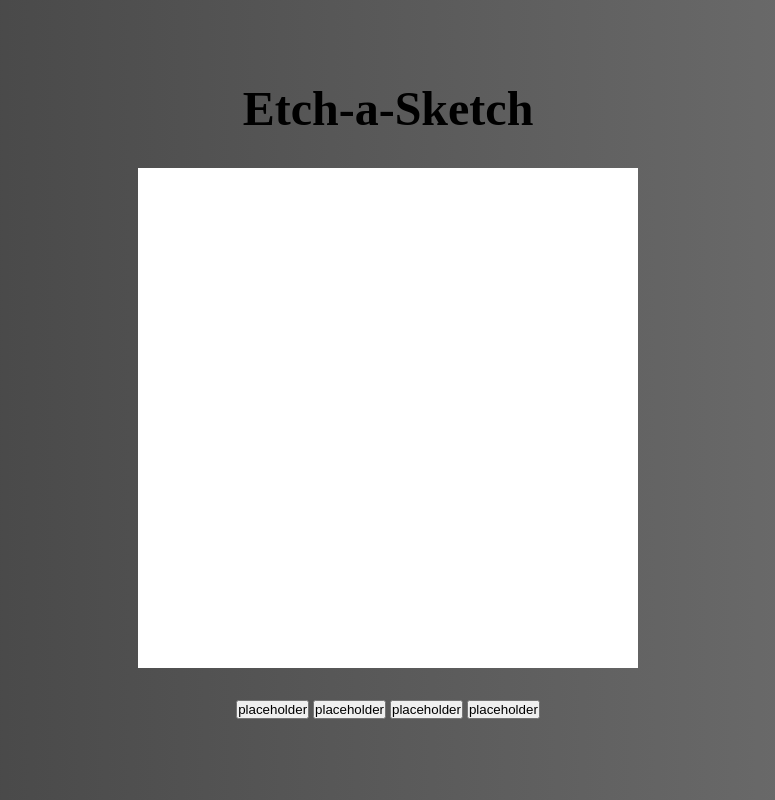
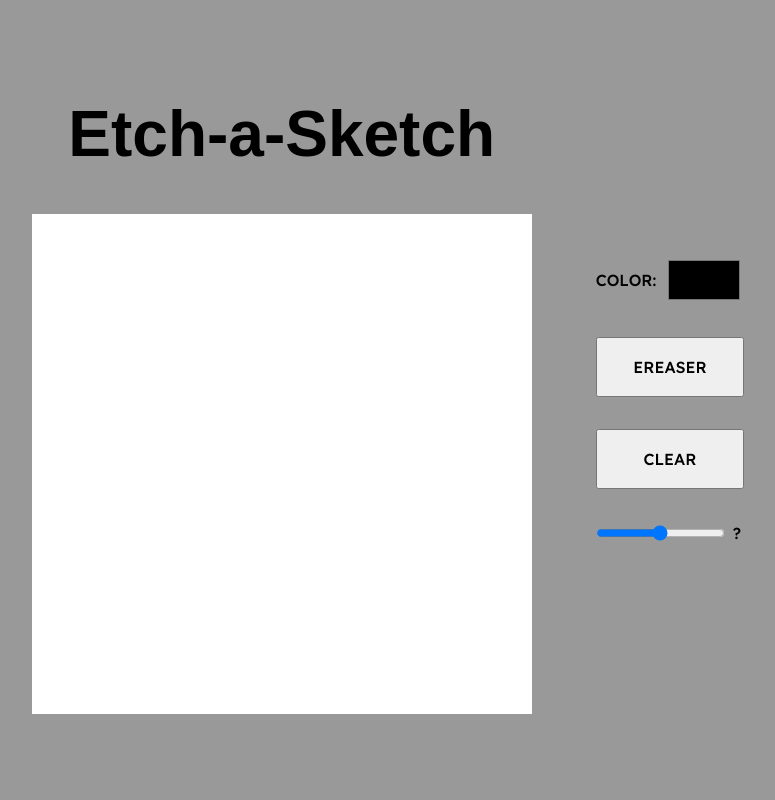
Before and after one commit to TheCRIS69/etch-a-sketch, a plain HTML site: page index.html in a window 1280 px wide. Shown: the whole page, without its empty margins (252-1027 px from the left). Drawn offline with Linux system fonts and the light colour scheme; a web font is replaced by a local one.

Commit message:
HTML -> Added the necessary inputs and buttons   CSS -> Changes to colors / font / dimensions

```diff
--- a/index.html
+++ b/index.html
@@ -5,21 +5,37 @@
     <meta name="viewport" content="width=device-width, initial-scale=1.0">
     <title>Etch-A-Sketch</title>
     <link rel="stylesheet" href="style.css">
+    <link rel="preconnect" href="https://fonts.googleapis.com">
+    <link rel="preconnect" href="https://fonts.gstatic.com" crossorigin>
+    <link href="https://fonts.googleapis.com/css2?family=Mooli&display=swap" rel="stylesheet">
+    <link href="https://fonts.googleapis.com/css2?family=Lexend+Deca:wght@500&display=swap" rel="stylesheet">
     <script src="script.js" defer></script>
 </head>
 <body>
 <main>
     <div class="wrapper">
-        <h1 class="title">Etch-a-Sketch</h1>
-        <div class="sketch-container"></div>
+        <div class="flex-column">
+            <h1 class="title">Etch-a-Sketch</h1>
+            <div class="sketch-container"></div>
+        </div>
 
-        <div class="options">
-            <button>placeholder</button>
-            <button>placeholder</button>
-            <button>placeholder</button>
-            <button>placeholder</button>
+        <div class="flex-column">
+            <div class="options">
+                <label for="color-selection">COLOR: </label>
+                <input type="color" id="color-selection" >
+            </div>
+
+            <button class="button">EREASER</button>
+            <button class="button">CLEAR</button>
+
+            <div class="options">
+                <input type="range" id="dimension-selection">
+                <label for="dimension-selection">?</label>
+            </div>
         </div>
+
     </div>
+
 </main>
 </body>
 </html>
--- a/style.css
+++ b/style.css
@@ -1,35 +1,62 @@
 :root {
-    --clr-main-light-gray: hsl(0, 0%, 45%);
+    --clr-main-light-gray: hsl(0, 0%, 60%);
     --clr-main-dark-gray: hsl(0, 0%, 25%);
 
     --clr-black: hsl(0, 0%, 0%);
     --clr-white: hsl(0, 0%, 100%);
+
+    --ff-main: 'Lexend Deca', sans-serif;
+    --ff-title: 'Mooli', sans-serif;
 }
 
-* {
+/*
+  Josh's Custom CSS Reset
+  https://www.joshwcomeau.com/css/custom-css-reset/
+*/
+*, *::before, *::after {
+    box-sizing: border-box;
+  }
+  * {
     margin: 0;
-    padding: 0;
+  }
+  body {
+    line-height: 1.5;
+    -webkit-font-smoothing: antialiased;
+  }
+  img, picture, video, canvas, svg {
+    display: block;
+    max-width: 100%;
+  }
+  input, button, textarea, select {
+    font: inherit;
+  }
+  p, h1, h2, h3, h4, h5, h6 {
+    overflow-wrap: break-word;
+  }
+
+body {
+    background-color: var(--clr-main-light-gray);
+    font-family: var(--ff-main);
 }
 
-*, *::before, *::after {
-    box-sizing: border-box;
-}
-
-body {
-    background-image: linear-gradient(270deg, var(--clr-main-light-gray), var(--clr-main-dark-gray));
+.flex-column {
+    display: flex;
+    flex-direction: column;
+    gap: 2rem;
 }
 
 .wrapper {
     display: flex;
     justify-content: center;
     align-items: center;
-    flex-direction: column;
-    gap: 2rem;
     min-height: 100vh;
+    gap: 4rem;
 }
 
 .title {
-    font-size: 3rem;
+    font-size: 4rem;
+    text-align: center;
+    font-family: var(--ff-title);
 }
 
 .sketch-container {
@@ -37,11 +64,26 @@ body {
     height: 500px;
     background-color: var(--clr-white);
 }
-
 .flex-group {
     display: flex;
 }
-
 .flex-element:hover {
     background-color: var(--clr-main-dark-gray);
 }
+
+.options {
+    display: flex;
+    align-items: center;
+    gap: .5rem;
+}
+
+input[type=color] {
+    width: 80px;
+    height: 50px;
+    background: none;
+    border: none;
+}
+
+.button {
+    padding: 1rem;
+}
```
